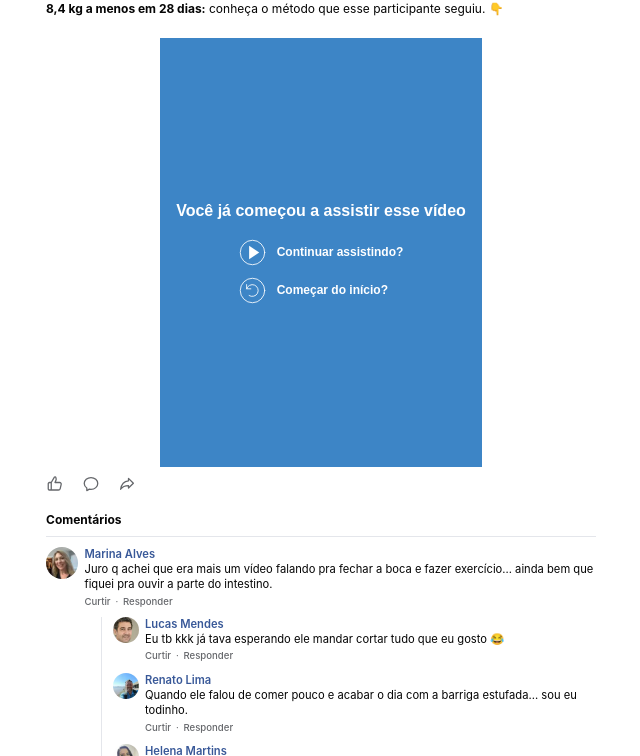
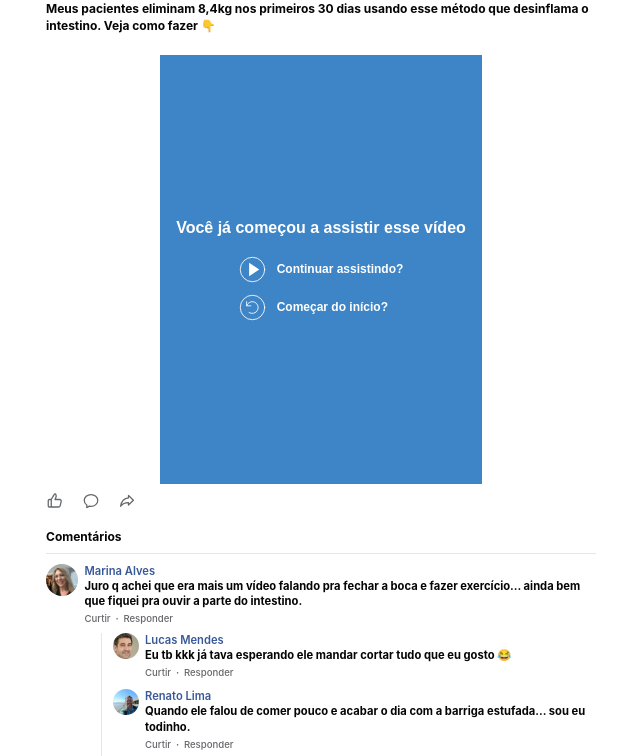
Before and after one commit to MeuFluxo/d3f-face, a website: page index.html in a window 1280 px wide. Shown: the part 99-855 px from the top of the page, without its empty margins (319-959 px from the left). Drawn offline with Linux system fonts and the light colour scheme.

Commit message:
Update index.html

```diff
--- a/index.html
+++ b/index.html
@@ -47,7 +47,7 @@
 
       <div class="page-section caption">
         <div class="content-width">
-          <p><strong>8,4 kg a menos em 28 dias:</strong> conheça o método que esse participante seguiu. 👇</p>
+          <p><strong>Meus pacientes eliminam 8,4kg nos primeiros 30 dias usando esse método que desinflama o intestino. Veja como fazer 👇</p>
         </div>
       </div>
 
```
